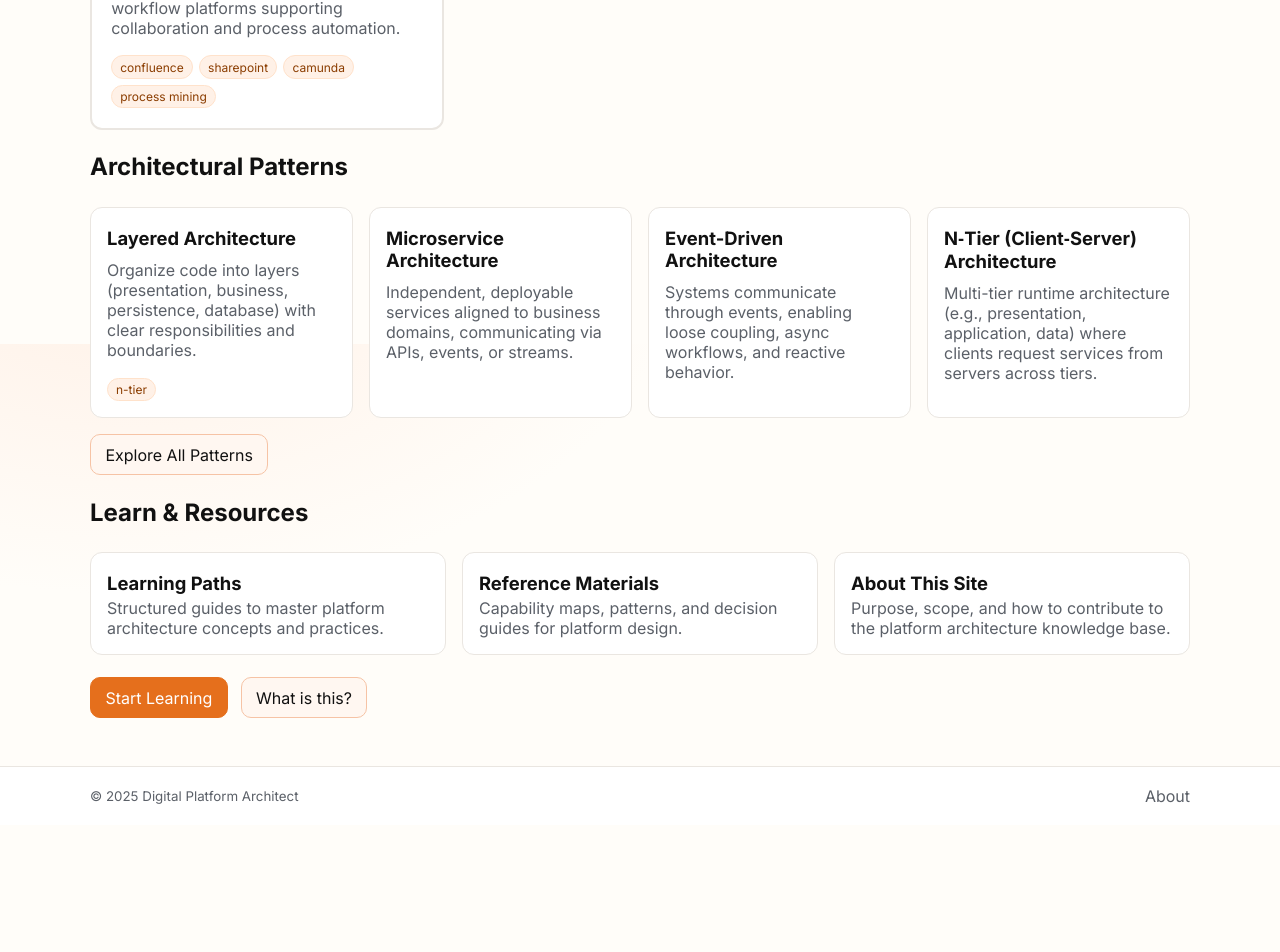
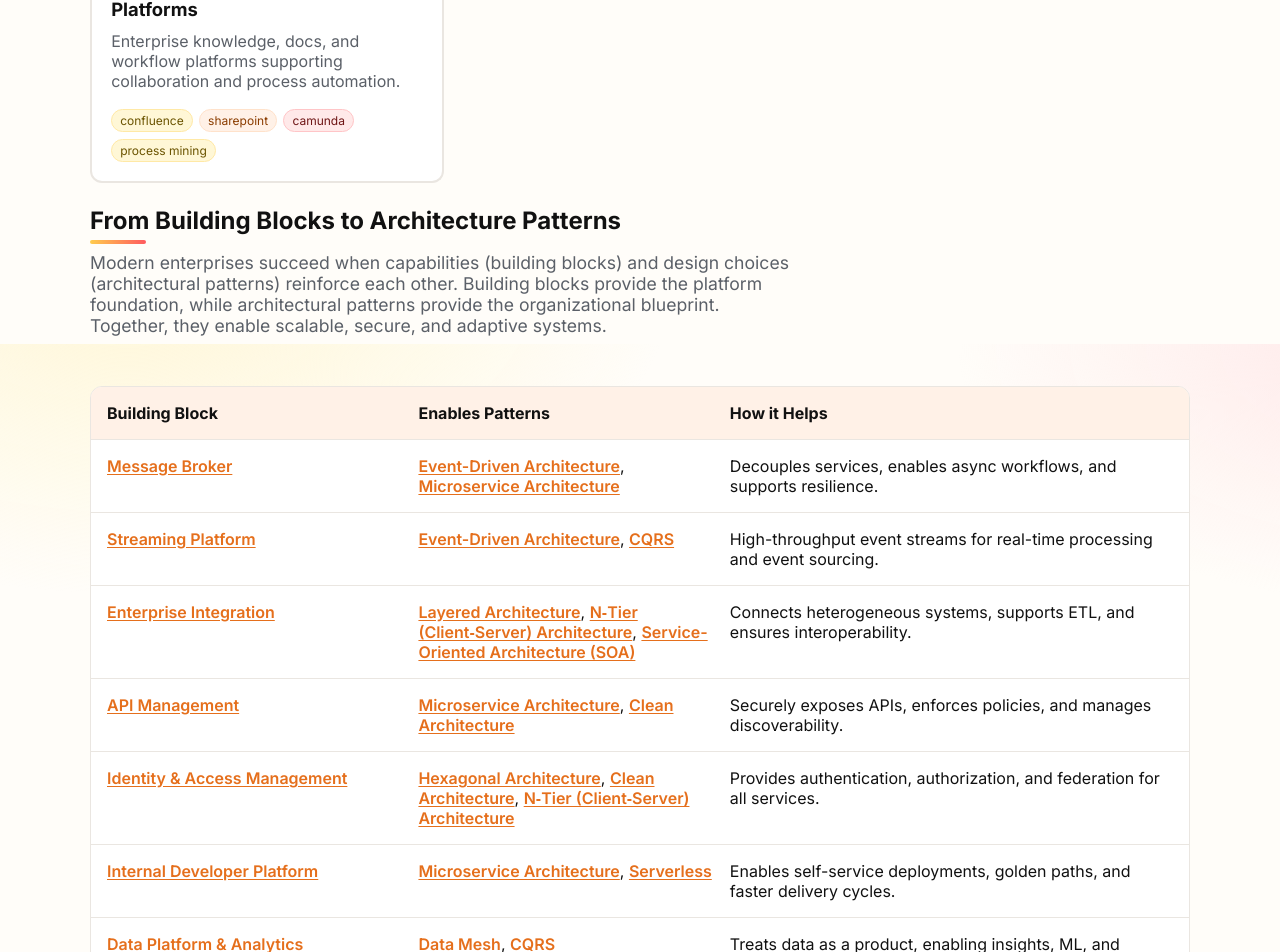
Before and after one commit to lahirugmg/digitalplatformarchitect, a Next.js app: page / in a window 1280 px wide. Shown: the part 1256-2208 px from the top of the page. Before the commit the page ends 2081 px from the top, so only its background shows below. Built offline with nearby package versions, Linux system fonts and the light colour scheme.

Commit message:
improve content

```diff
--- a/app/globals.css
+++ b/app/globals.css
@@ -7,6 +7,17 @@
   --primary: #ff8a3d;         /* light orange */
   --primary-700: #e56f1c;     /* stronger orange for emphasis */
   --border: #eae6e1;          /* light warm border */
+
+  /* Accents */
+  --accent-yellow: #ffcc4d;   /* warm yellow */
+  --yellow-700: #e6a800;      /* deeper yellow */
+  --accent-red: #ff5a5f;      /* friendly red */
+  --red-700: #d93b42;         /* deeper red */
+
+  /* Tints for subtle surfaces */
+  --tint-peach: #fff1e7;
+  --tint-yellow: #fff7d6;
+  --tint-red: #ffe9e9;
 }
 
 * { box-sizing: border-box; }
@@ -15,7 +26,8 @@ body {
   margin: 0;
   color: var(--text);
   background:
-    radial-gradient(1000px 600px at 10% -10%, #fff1e7 0%, var(--bg) 55%),
+    radial-gradient(1000px 600px at 10% -10%, var(--tint-yellow) 0%, transparent 55%),
+    radial-gradient(900px 520px at 110% 0%, var(--tint-red) 0%, transparent 50%),
     var(--bg);
 }
 
@@ -36,7 +48,7 @@ header.header {
 .brand img { width: 22px; height: 22px; }
 .nav { display: flex; gap: 1.2rem; }
 .nav a { color: var(--muted); padding: .4rem .2rem; border-radius: 6px; }
-.nav a.active, .nav a:hover { color: var(--text); background: #fff1e7; }
+.nav a.active, .nav a:hover { color: var(--text); background: var(--tint-yellow); box-shadow: inset 0 -2px 0 0 var(--accent-red); }
 
 footer.footer { border-top: 1px solid var(--border); color: var(--muted); background: var(--surface); }
 .footer-inner { display: flex; align-items: center; justify-content: space-between; padding: 1.2rem 0; }
@@ -45,6 +57,7 @@ footer.footer { border-top: 1px solid var(--border); color: var(--muted); backgr
 .title { font-size: clamp(2rem, 1.6rem + 2vw, 3rem); margin: 0; }
 .lede { color: var(--muted); font-size: 1.1rem; max-width: 64ch; }
 .section-title { font-size: 1.5rem; margin: 0; }
+.section-title::after { content: ""; display: block; width: 56px; height: 4px; margin-top: .35rem; background: linear-gradient(90deg, var(--accent-yellow), var(--accent-red)); border-radius: 999px; }
 
 .stack { display: grid; }
 .gap-sm { gap: .5rem; }
@@ -53,22 +66,35 @@ footer.footer { border-top: 1px solid var(--border); color: var(--muted); backgr
 
 .card-grid { display: grid; grid-template-columns: repeat(auto-fit, minmax(240px, 1fr)); gap: 1rem; margin-top: .6rem; }
 .card-grid.featured { grid-template-columns: repeat(auto-fit, minmax(280px, 1fr)); gap: 1.2rem; }
-.card-grid.featured .card { padding: 1.2rem; background: var(--surface); border: 2px solid var(--border); }
+.card-grid.featured .card { padding: 1.2rem; background: var(--surface); border: 2px solid var(--border); border-top-width: 3px; border-top-color: transparent; }
 .card-grid.featured .card:hover { border-color: var(--primary); transform: translateY(-2px); }
+.card-grid.featured .card:nth-child(odd) { border-top-color: var(--accent-yellow); }
+.card-grid.featured .card:nth-child(even) { border-top-color: var(--accent-red); }
 .card { border: 1px solid var(--border); border-radius: 12px; padding: 1rem; background: var(--surface); transition: border-color .2s ease, transform .1s ease, box-shadow .2s ease; }
 .card:hover { border-color: color-mix(in oklab, var(--primary) 55%, var(--border)); box-shadow: 0 2px 10px rgba(17,17,17,.05); transform: translateY(-1px); }
+.card.accent-yellow { border-color: color-mix(in oklab, var(--accent-yellow) 60%, var(--border)); }
+.card.accent-red { border-color: color-mix(in oklab, var(--accent-red) 60%, var(--border)); }
 .card h2 { margin: .2rem 0 .2rem; font-size: 1.15rem; }
 .card p { color: var(--muted); margin: 0; }
 
 .block-card { display: block; }
 .badges { display: flex; flex-wrap: wrap; gap: .4rem; margin-top: .6rem; }
-.badge { font-size: .75rem; color: #8b3d00; background: #fff1e7; border: 1px solid #ffe2cb; padding: .2rem .5rem; border-radius: 999px; }
+.badge { font-size: .75rem; color: #8b3d00; background: var(--tint-peach); border: 1px solid #ffe2cb; padding: .2rem .5rem; border-radius: 999px; }
+.badge.yellow { color: #6b5400; background: var(--tint-yellow); border-color: #ffe9a6; }
+.badge.red { color: #6f1616; background: var(--tint-red); border-color: #ffc5c7; }
+.badges .badge:nth-child(3n+1) { background: var(--tint-yellow); border-color: #ffe9a6; color: #6b5400; }
+.badges .badge:nth-child(3n+2) { background: var(--tint-peach); border-color: #ffe2cb; color: #8b3d00; }
+.badges .badge:nth-child(3n+3) { background: var(--tint-red); border-color: #ffc5c7; color: #6f1616; }
 
 .hero { padding-top: .4rem; }
+.title::after { content: ""; display: block; width: 72px; height: 6px; margin-top: .5rem; background: linear-gradient(90deg, var(--accent-yellow), var(--primary), var(--accent-red)); border-radius: 999px; }
 
-.cta { display: flex; gap: .8rem; align-items: center; }
+.cta { display: flex; gap: .8rem; align-items: center; padding: .75rem; border-radius: 12px; background: var(--tint-yellow); border: 1px solid #ffe9a6; }
 .button { display: inline-flex; align-items: center; gap: .5rem; padding: .6rem .9rem; border-radius: 10px; border: 1px solid color-mix(in oklab, var(--primary) 40%, var(--border)); background: #fff7f1; color: var(--text); }
 .button.primary { background: var(--primary-700); border-color: var(--primary-700); color: #ffffff; }
+.button.warning { background: var(--accent-yellow); border-color: var(--yellow-700); color: #1a1a1a; }
+.button.danger { background: var(--accent-red); border-color: var(--red-700); color: #ffffff; }
+.button:focus-visible, a:focus-visible { outline: 3px solid var(--accent-yellow); outline-offset: 2px; border-radius: 10px; }
 .button:hover { filter: brightness(1.05); }
 
 .prose { color: var(--muted); }
@@ -76,3 +102,39 @@ footer.footer { border-top: 1px solid var(--border); color: var(--muted); backgr
 .prose h1 { font-size: 2rem; margin: 0 0 .4rem; }
 .prose h2 { font-size: 1.35rem; margin: 1.4rem 0 .4rem; }
 .prose p { line-height: 1.65; }
+.prose a { color: var(--primary-700); text-decoration: underline; text-decoration-color: color-mix(in oklab, var(--accent-yellow) 60%, var(--primary)); text-underline-offset: 2px; }
+.prose a:hover { color: var(--red-700); text-decoration-color: var(--accent-red); }
+
+::selection { background: var(--accent-yellow); color: #1a1a1a; }
+
+.connections-table {
+  display: grid;
+  border: 1px solid var(--border);
+  border-radius: 12px;
+  overflow: hidden;
+  margin-top: 1rem;
+  background: var(--surface);
+}
+.connections-table > div {
+  display: grid;
+  grid-template-columns: 1fr 1fr 1.5fr;
+  gap: 1rem;
+  padding: 1rem;
+}
+.connections-table .table-header {
+  font-weight: 700;
+  background: var(--tint-peach);
+  border-bottom: 1px solid var(--border);
+}
+.connections-table .table-row:not(:last-child) {
+  border-bottom: 1px solid var(--border);
+}
+.connections-table .table-row a {
+  font-weight: 600;
+  color: var(--primary-700);
+  text-decoration: underline;
+  text-underline-offset: 2px;
+}
+.connections-table .table-row a:hover {
+  color: var(--red-700);
+}
--- a/app/page.tsx
+++ b/app/page.tsx
@@ -4,6 +4,8 @@ import { blockList } from "@/lib/blocks";
 import { BlockCard } from "@/components/BlockCard";
 import { patternList } from "@/lib/patterns";
 import { PatternCard } from "@/components/PatternCard";
+import { connections } from "@/lib/connections";
+import { patterns } from "@/lib/patterns";
 
 export default function HomePage() {
   return (
@@ -32,6 +34,40 @@ export default function HomePage() {
           {blockList.map((b) => (
             <BlockCard key={b.slug} block={b} />
           ))}
+        </div>
+      </section>
+
+      <section className="stack gap-md">
+        <h2 className="section-title">From Building Blocks to Architecture Patterns</h2>
+        <p className="lede" style={{ marginTop: '-0.5rem' }}>
+          Modern enterprises succeed when capabilities (building blocks) and design choices (architectural patterns) reinforce each other. Building blocks provide the platform foundation, while architectural patterns provide the organizational blueprint. Together, they enable scalable, secure, and adaptive systems.
+        </p>
+        <div className="connections-table">
+          <div className="table-header">
+            <div>Building Block</div>
+            <div>Enables Patterns</div>
+            <div>How it Helps</div>
+          </div>
+          {connections.map((c) => {
+            const patternLinks = c.patternSlugs
+              .map((slug) => patterns[slug])
+              .filter(Boolean)
+              .map((p) => (
+                <Link key={p.slug} href={`/patterns/${p.slug}`}>{p.title}</Link>
+              ))
+              .reduce<(JSX.Element | string)[]>((acc, el, idx, arr) => {
+                acc.push(el);
+                if (idx < arr.length - 1) acc.push(', ');
+                return acc;
+              }, []);
+            return (
+              <div key={c.block.name} className="table-row">
+                <div><Link href={`/blocks/${c.block.slug}`}>{c.block.name}</Link></div>
+                <div>{patternLinks}</div>
+                <div>{c.description}</div>
+              </div>
+            );
+          })}
         </div>
       </section>
 
--- /dev/null
+++ b/lib/connections.ts
@@ -0,0 +1,65 @@
+export type Connection = {
+  block: { name: string; slug: string };
+  /** Comma separated label version kept for simple textual display */
+  patterns: string;
+  /** Slugs of the architectural patterns this block enables */
+  patternSlugs: string[];
+  description: string;
+};
+
+export const connections: Connection[] = [
+  {
+    block: { name: "Message Broker", slug: "event-driven-architecture" },
+    patterns: "Event-Driven, Microservices",
+    patternSlugs: ["event-driven-architecture", "microservice-architecture"],
+    description: "Decouples services, enables async workflows, and supports resilience.",
+  },
+  {
+    block: { name: "Streaming Platform", slug: "event-driven-architecture" },
+    patterns: "Event-Driven, CQRS",
+    patternSlugs: ["event-driven-architecture", "cqrs"],
+    description: "High-throughput event streams for real-time processing and event sourcing.",
+  },
+  {
+    block: { name: "Enterprise Integration", slug: "enterprise-integration" },
+    patterns: "Layered, Client-Server, SOA",
+    patternSlugs: ["layered-architecture", "client-server", "service-oriented-architecture"],
+    description: "Connects heterogeneous systems, supports ETL, and ensures interoperability.",
+  },
+  {
+    block: { name: "API Management", slug: "api-management" },
+    patterns: "Microservices, Clean Architecture",
+    patternSlugs: ["microservice-architecture", "clean-architecture"],
+    description: "Securely exposes APIs, enforces policies, and manages discoverability.",
+  },
+  {
+    block: { name: "Identity & Access Management", slug: "identity-access-management" },
+    patterns: "Hexagonal, Clean, Client-Server",
+    patternSlugs: ["hexagonal-architecture", "clean-architecture", "client-server"],
+    description: "Provides authentication, authorization, and federation for all services.",
+  },
+  {
+    block: { name: "Internal Developer Platform", slug: "internal-developer-platform" },
+    patterns: "Microservices, Serverless",
+    patternSlugs: ["microservice-architecture", "serverless"],
+    description: "Enables self-service deployments, golden paths, and faster delivery cycles.",
+  },
+  {
+    block: { name: "Data Platform & Analytics", slug: "data-platform" },
+    patterns: "Data Mesh, CQRS",
+    patternSlugs: ["data-mesh", "cqrs"],
+    description: "Treats data as a product, enabling insights, ML, and distributed governance.",
+  },
+  {
+    block: { name: "Observability & Operations", slug: "observability-operations" },
+    patterns: "All patterns",
+    patternSlugs: [
+      "microservice-architecture",
+      "event-driven-architecture",
+      "serverless",
+      "layered-architecture",
+      "hexagonal-architecture"
+    ],
+    description: "Provides visibility, SLOs, and resilience validation across architectures.",
+  },
+];
```
Also changed, not shown: app/blocks/[slug]/page.tsx (+24 -0 lines), app/patterns/[slug]/page.tsx (+26 -0 lines), 1 other file (tests, documents, lock files or other folders).
